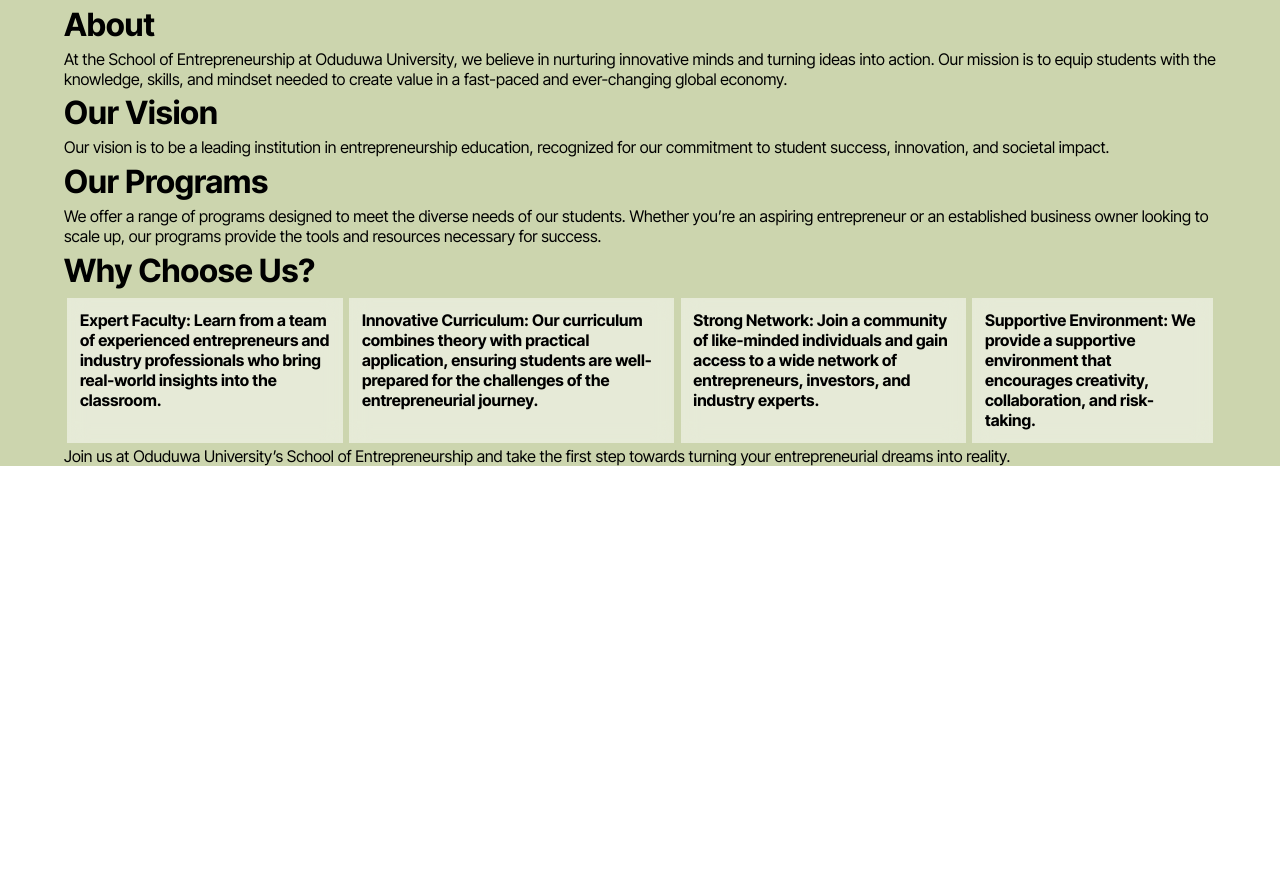
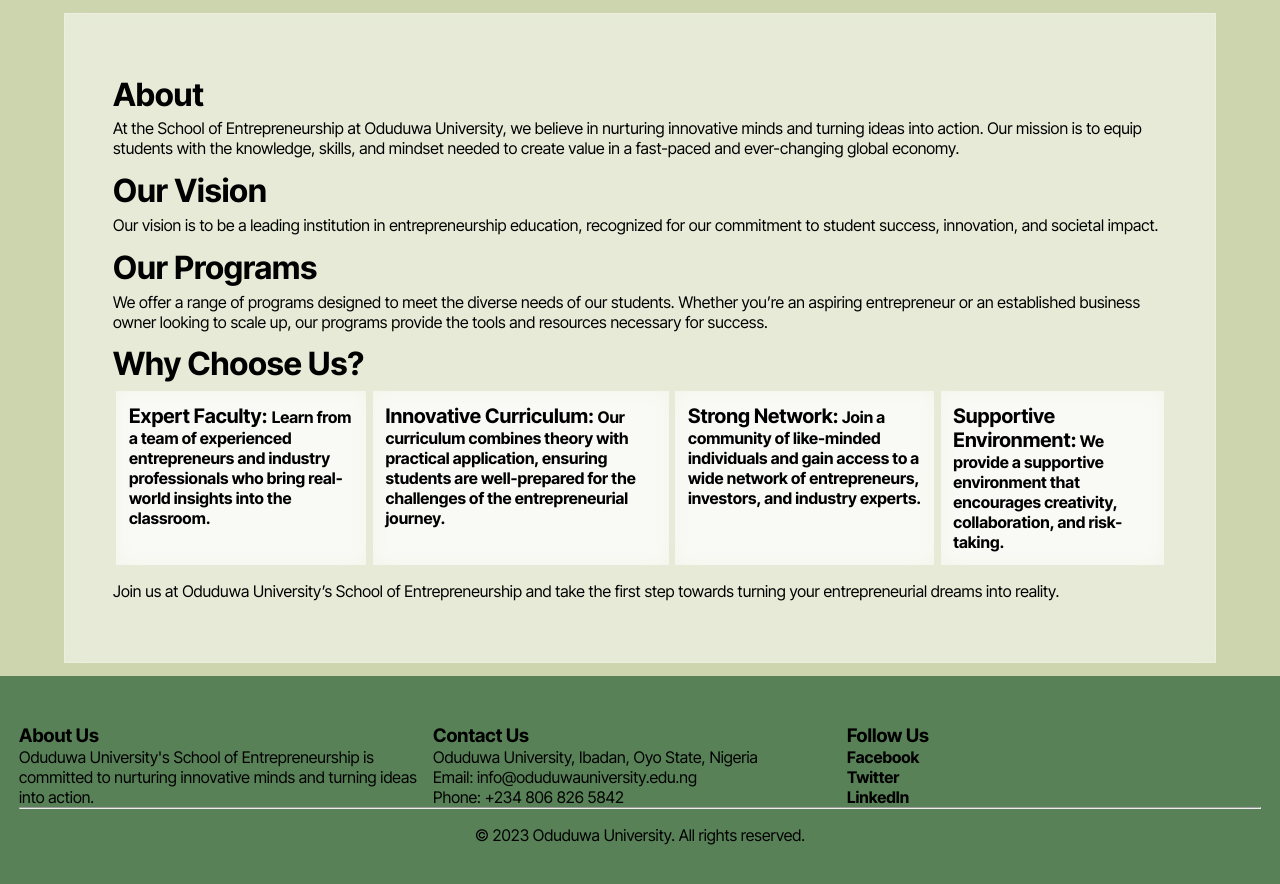
Before and after one commit to adekastanley/oui, a plain HTML site: page index.html in a window 1280 px wide. Shown: the part 864-1748 px from the top of the page. Before the commit the page ends 1330 px from the top, so only its background shows below. Drawn offline with Linux system fonts and the light colour scheme.

Commit message:
progress

```diff
--- a/form.css
+++ b/form.css
@@ -68,11 +68,8 @@
 	color: white;
 	border-radius: 24px;
 	border: 0;
-	cursor: pointer;
 }
 
-form button :hover {
-}
 form p {
 	font-size: 16px;
 	margin: 0.4rem 0;
--- a/index.css
+++ b/index.css
@@ -73,15 +73,32 @@
 	display: flex;
 	flex-direction: column;
 	padding: 0 4rem;
+	min-height: 60vh;
+	display: flex;
+	justify-content: center;
+}
+.wrapper {
+	background: rgba(255, 255, 255, 0.5);
+	-webkit-backdrop-filter: blur(10px);
+	backdrop-filter: blur(10px);
+	border: 1px solid rgba(255, 255, 255, 0.25);
+	padding: 3rem;
+}
+.section-one div {
+	margin: 0.8rem 0;
 }
 .section-one h2 {
 	/* background-color: red; */
 	font-size: 2rem;
 	margin: 0.3rem 0;
 }
+
 .section-one p {
+	font-size: 16px;
 }
-
+.section-one ul li strong {
+	font-size: 20px;
+}
 .section-one ul li {
 	background: rgba(255, 255, 255, 0.5);
 	-webkit-backdrop-filter: blur(10px);
@@ -92,6 +109,9 @@
 }
 
 @media screen and (max-width: 700px) {
+	.section-one {
+		height: auto;
+	}
 	.hero-text-container h1 {
 		font-size: 2rem;
 	}
@@ -106,3 +126,26 @@
 		flex-direction: column;
 	}
 }
+footer {
+	display: flex;
+	justify-content: center;
+	text-align: center;
+	/* height: 10vh; */
+	background-color: #588157;
+	padding: 3rem 0;
+}
+footer li,
+a {
+	color: black;
+}
+footer .row {
+	display: flex;
+	text-align: start;
+}
+footer .row .col {
+	width: 100%;
+}
+footer .foot {
+	/* height: 100%; */
+	padding: 1rem 0;
+}
--- a/index.html
+++ b/index.html
@@ -4,9 +4,12 @@
 		<meta charset="UTF-8" />
 		<meta name="viewport" content="width=device-width, initial-scale=1.0" />
 		<link rel="stylesheet" href="index.css" />
-        <link rel="preconnect" href="https://fonts.googleapis.com">
-<link rel="preconnect" href="https://fonts.gstatic.com" crossorigin>
-<link href="https://fonts.googleapis.com/css2?family=Inter+Tight:wght@300;400;700&family=League+Spartan:wght@700&family=Roboto&display=swap" rel="stylesheet">
+		<link rel="preconnect" href="https://fonts.googleapis.com" />
+		<link rel="preconnect" href="https://fonts.gstatic.com" crossorigin />
+		<link
+			href="https://fonts.googleapis.com/css2?family=Inter+Tight:wght@300;400;700&family=League+Spartan:wght@700&family=Roboto&display=swap"
+			rel="stylesheet"
+		/>
 		<title>OUI -</title>
 	</head>
 	<body>
@@ -29,44 +32,96 @@
 		</div>
 
 		<section class="section-one">
+			<div class="wrapper">
+				<div>
 					<h2>About</h2>
 					<p>
-				At the School of Entrepreneurship at Oduduwa University, we believe in
-				nurturing innovative minds and turning ideas into action. Our mission is
-				to equip students with the knowledge, skills, and mindset needed to
-				create value in a fast-paced and ever-changing global economy.
+						At the School of Entrepreneurship at Oduduwa University, we believe
+						in nurturing innovative minds and turning ideas into action. Our
+						mission is to equip students with the knowledge, skills, and mindset
+						needed to create value in a fast-paced and ever-changing global
+						economy.
 					</p>
+				</div>
+				<div>
 					<h2>Our Vision</h2>
 					<p>
-				Our vision is to be a leading institution in entrepreneurship education,
-				recognized for our commitment to student success, innovation, and
-				societal impact.
+						Our vision is to be a leading institution in entrepreneurship
+						education, recognized for our commitment to student success,
+						innovation, and societal impact.
 					</p>
+				</div>
+				<div>
 					<h2>Our Programs</h2>
 					<p>
-				We offer a range of programs designed to meet the diverse needs of our
-				students. Whether you’re an aspiring entrepreneur or an established
-				business owner looking to scale up, our programs provide the tools and
-				resources necessary for success.
+						We offer a range of programs designed to meet the diverse needs of
+						our students. Whether you’re an aspiring entrepreneur or an
+						established business owner looking to scale up, our programs provide
+						the tools and resources necessary for success.
 					</p>
+				</div>
+				<div>
 					<h2>Why Choose Us?</h2>
+
+					<ul>
+						<li>
+							<strong>Expert Faculty: </strong> Learn from a team of experienced
+							entrepreneurs and industry professionals who bring real-world
+							insights into the classroom.
+						</li>
+						<li>
+							<strong> Innovative Curriculum:</strong> Our curriculum combines
+							theory with practical application, ensuring students are
+							well-prepared for the challenges of the entrepreneurial journey.
+						</li>
+						<li>
+							<strong> Strong Network:</strong> Join a community of like-minded
+							individuals and gain access to a wide network of entrepreneurs,
+							investors, and industry experts.
+						</li>
+						<li>
+							<strong> Supportive Environment:</strong> We provide a supportive
+							environment that encourages creativity, collaboration, and
+							risk-taking.
+						</li>
+					</ul>
+				</div>
+				<div>
 					<p>
-                <ul>
-                    <li>Expert Faculty: Learn from a team of experienced entrepreneurs and industry professionals who bring real-world insights into the classroom.</li>
-               <li>Innovative Curriculum: Our curriculum combines theory with practical application, ensuring students are well-prepared for the challenges of the entrepreneurial journey.</li>
-               <li>Strong Network: Join a community of like-minded individuals and gain access to a wide network of entrepreneurs, investors, and industry experts.</li>
-               <li>Supportive Environment: We provide a supportive environment that encourages creativity, collaboration, and risk-taking.</li>
-                </ul>
+						Join us at Oduduwa University’s School of Entrepreneurship and take
+						the first step towards turning your entrepreneurial dreams into
+						reality.
 					</p>
-
-            <div>
-                <p>Join us at Oduduwa University’s School of Entrepreneurship and take the first step towards turning your entrepreneurial dreams into reality.</p>
+				</div>
 			</div>
 		</section>
 
-
 		<footer>
-
+			<div class="container">
+				<div class="row">
+					<div class="col">
+						<h3>About Us</h3>
+						<p>
+							Oduduwa University's School of Entrepreneurship is committed to
+							nurturing innovative minds and turning ideas into action.
+						</p>
+					</div>
+					<div class="col">
+						<h3>Contact Us</h3>
+						<p>Oduduwa University, Ibadan, Oyo State, Nigeria</p>
+						<p>Email: info@oduduwauniversity.edu.ng</p>
+						<p>Phone: +234 806 826 5842</p>
+					</div>
+					<div class="col">
+						<h3>Follow Us</h3>
+						<a href="#">Facebook</a><br />
+						<a href="#">Twitter</a><br />
+						<a href="#">LinkedIn</a><br />
+					</div>
+				</div>
+				<hr />
+				<p class="foot">© 2023 Oduduwa University. All rights reserved.</p>
+			</div>
 		</footer>
 	</body>
 </html>
```
Lines whose indentation alone changed are shown as unchanged.
